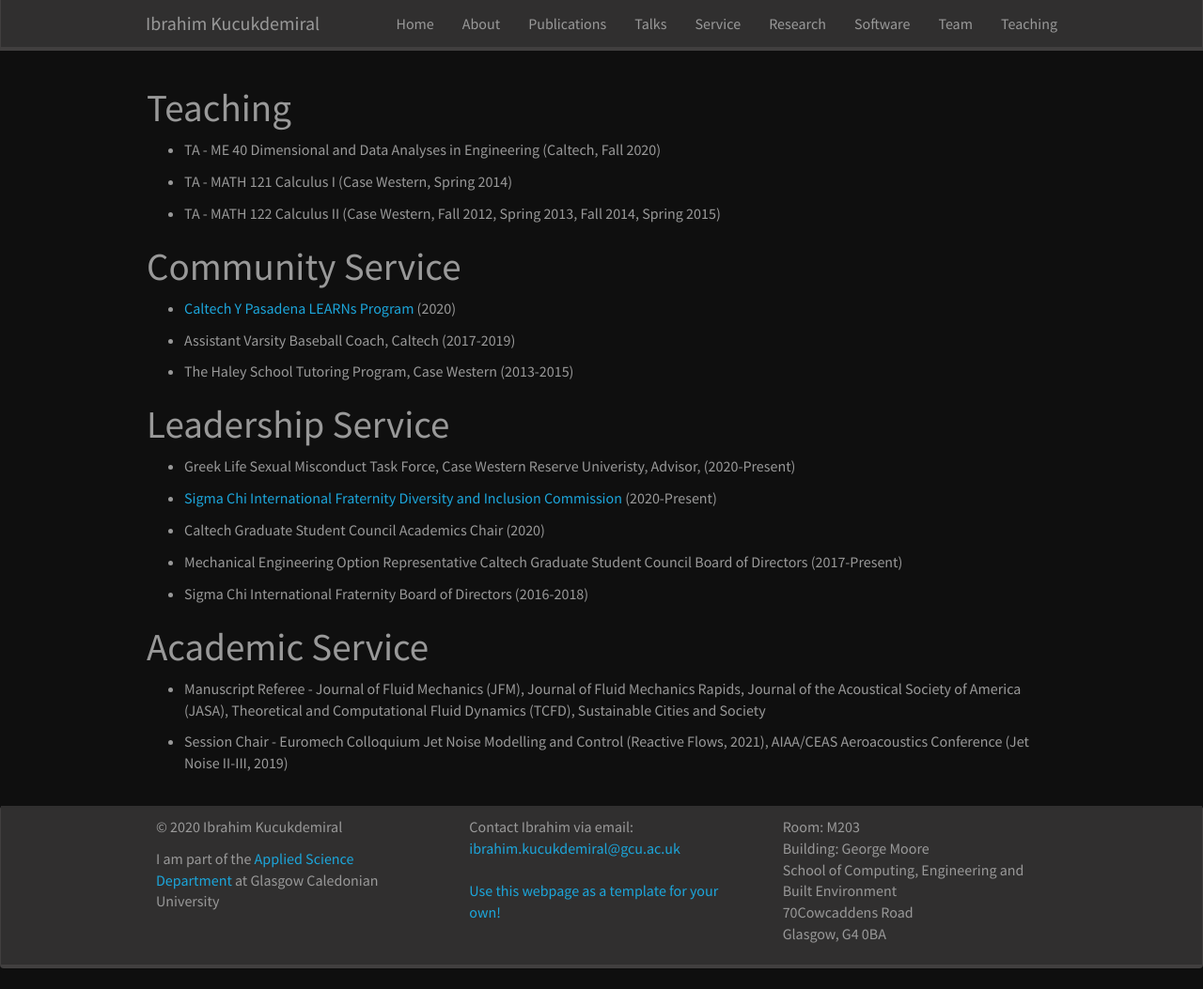
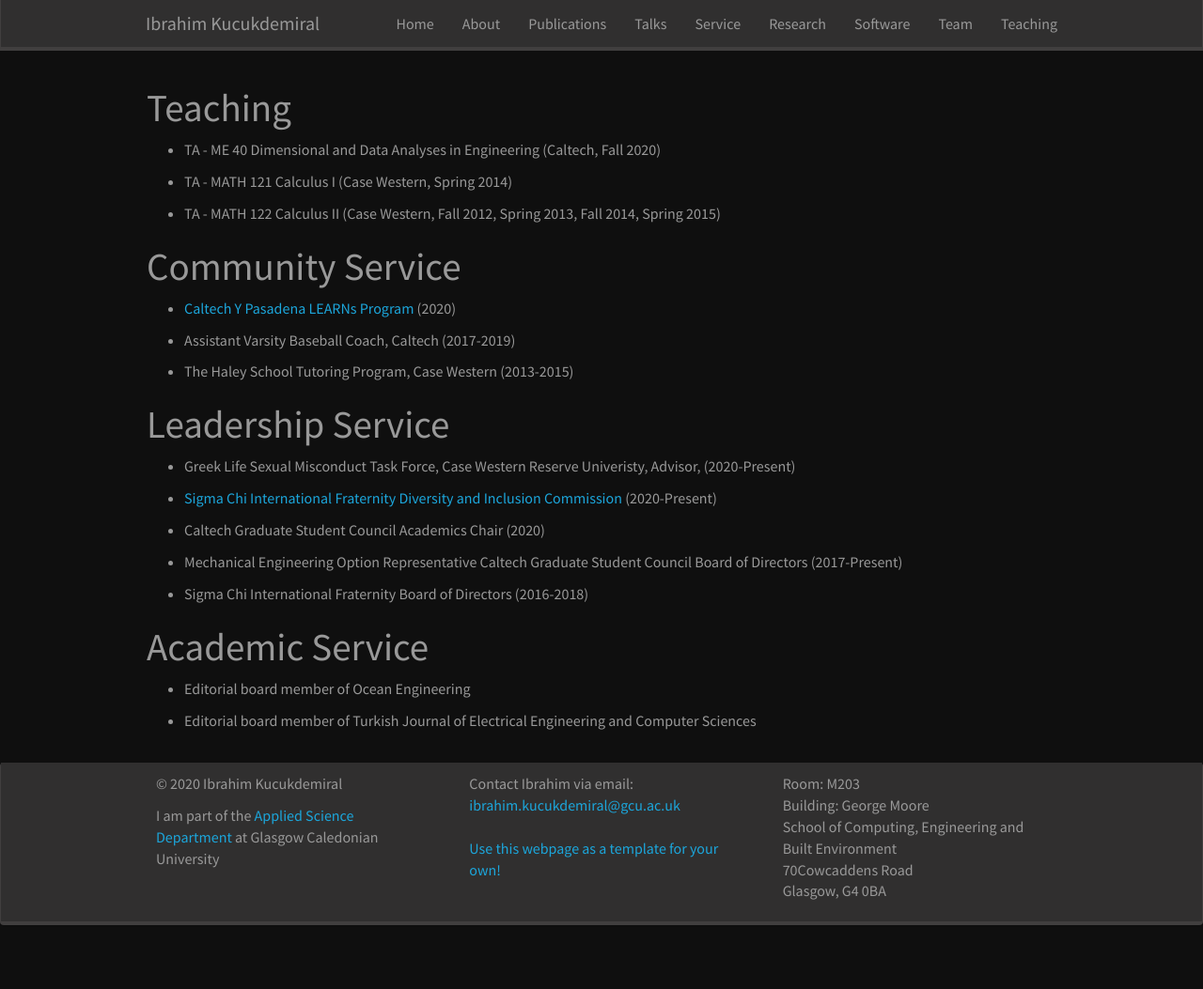
Before and after one commit to kucukdemiral/kucukdemiral.github.io, a Jekyll site: the page built from _pages/service.md, in a window 1280 px wide and 1053 px high. Shown: the whole window at 94% size. Built offline with Jekyll 4.4.1, drawn with Linux system fonts in a browser that asks for light colours; nearby versions of some CDN libraries; a style sheet for code colours, icons or effects is not loaded.

Commit message:
Update academic_service.yml

```diff
--- a/_data/academic_service.yml
+++ b/_data/academic_service.yml
@@ -1,2 +1,2 @@
-- name: Manuscript Referee - Journal of Fluid Mechanics (JFM),  Journal of Fluid Mechanics Rapids, Journal of the Acoustical Society of America (JASA), Theoretical and Computational Fluid Dynamics (TCFD), Sustainable Cities and Society
-- name: Session Chair - Euromech Colloquium Jet Noise Modelling and Control (Reactive Flows, 2021), AIAA/CEAS Aeroacoustics Conference (Jet Noise II-III, 2019)
+- name: Editorial board member of Ocean Engineering
+- name: Editorial board member of Turkish Journal of Electrical Engineering and Computer Sciences
```
